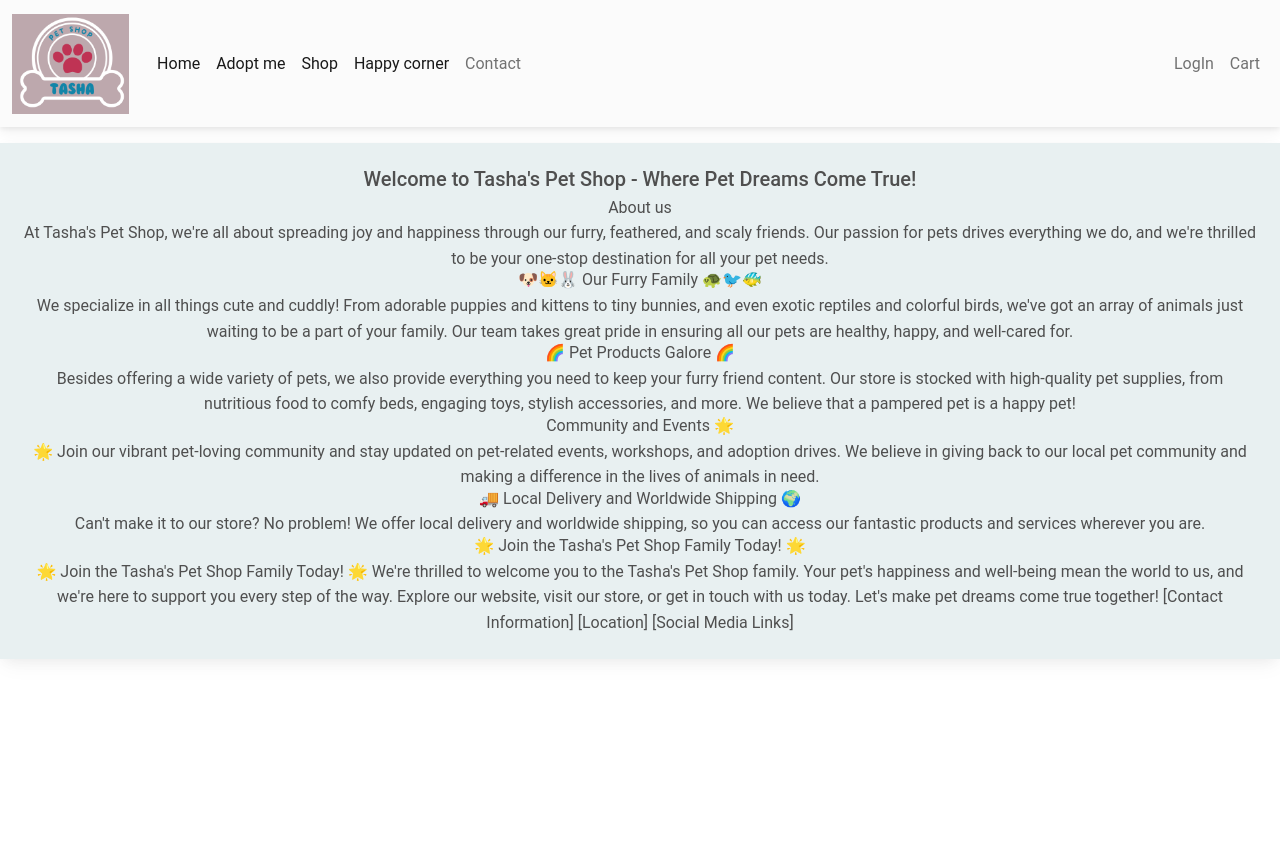
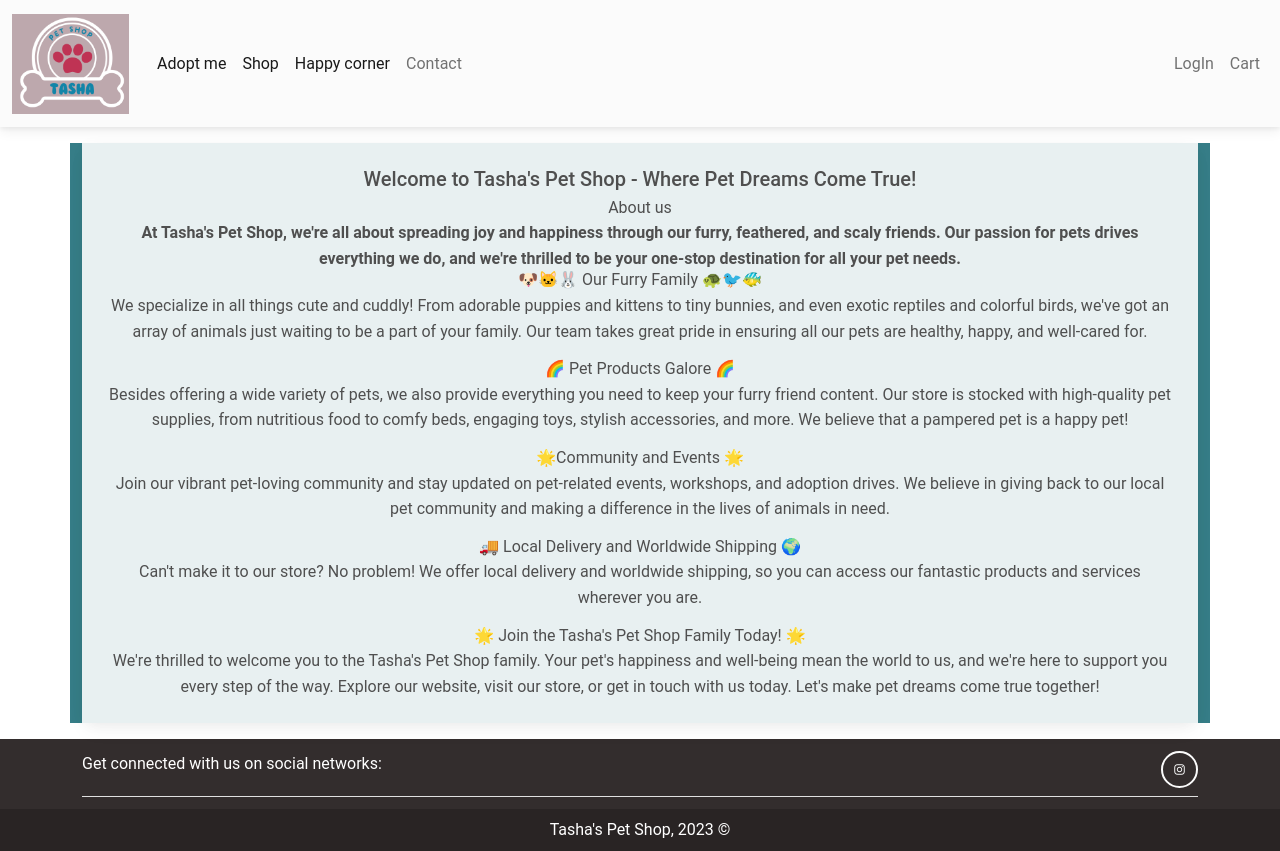
Before and after one commit to tamarazivkovic994/Pet-shop, a React (Create React App) app in the folder Front/: page / in a window 1280 px wide. Before the commit the page ends 800 px from the top, so only its background shows below. Built offline with nearby package versions, Linux system fonts and the light colour scheme.

Commit message:
map, footer some corrections

```diff
--- a/Front/package.json
+++ b/Front/package.json
@@ -14,6 +14,7 @@
     "@testing-library/user-event": "^13.5.0",
     "axios": "^1.4.0",
     "emailjs-com": "^3.2.0",
+    "google-map-react": "^2.2.1",
     "mdb-react-ui-kit": "^6.2.0",
     "react": "^18.2.0",
     "react-dom": "^18.2.0",
--- a/Front/src/App.js
+++ b/Front/src/App.js
@@ -8,6 +8,8 @@ import Register from "./pages/Register";
 import Header from "./components/Header";
 import Contact from "./pages/Contact";
 import Home from "./pages/Home";
+import AdoptMe from "./pages/AdoptMe";
+import Footer from "./components/Footer";
 
 function App() {
   const dispatch = useDispatch();
@@ -23,11 +25,14 @@ function App() {
         <Header />
         <Routes>
           <Route path="/" element={<Home />}></Route>
+          {/* <Route path="/home" element={<Home />}></Route> */}
+          <Route path="/adoptme" element={<AdoptMe />}></Route>
           <Route path="/login" element={<Login />}></Route>
           <Route path="/register" element={<Register />}></Route>
           <Route path="/contact" element={<Contact />}></Route>
           {/* <Route path="*" element={<NotFound></NotFound>}></Route> */}
         </Routes>
+        <Footer />
       </div>
     </BrowserRouter>
   );
--- a/Front/src/App.scss
+++ b/Front/src/App.scss
@@ -52,10 +52,25 @@ $lightBrown: #a49794;
   display: flex;
   flex-wrap: wrap;
   justify-content: center;
-
   background-color: $LightBackground;
 }
 
 .card-body {
   background-color: $LightBackground;
 }
+//home page scss
+
+.textContainer{
+  background-color: #367d87;
+}
+.cardText{
+  display: flex;
+  font-weight: bold;
+  text-align: center;
+  margin: 0 auto;
+}
+.carousel{
+  width: 100%;
+  height: 100%;
+  margin: 0 auto;
+}
--- /dev/null
+++ b/Front/src/components/Footer.js
@@ -0,0 +1,71 @@
+import React from "react";
+import {
+  MDBFooter,
+  MDBContainer,
+  MDBIcon,
+  MDBInput,
+  MDBCol,
+  MDBRow,
+  MDBBtn,
+} from "mdb-react-ui-kit";
+
+export default function App() {
+  return (
+    <MDBFooter className="text-center mt-3" color="white" bgColor="dark">
+      <MDBContainer className="p-1">
+        <section className="m-2 d-flex justify-content-center justify-content-lg-between pb-2 border-bottom">
+          <div className=" d-none d-lg-block">
+            <span>Get connected with us on social networks:</span>
+          </div>
+
+          <div>
+            <MDBBtn
+              outline
+              color="light"
+              floating
+              className="d-flex justify-content-center align-items-center"
+              href="https://www.instagram.com/all_about_doggos_/"
+              role="button"
+            >
+              <MDBIcon fab icon="instagram" />
+            </MDBBtn>
+          </div>
+        </section>
+
+        {/* <section className="">
+          <form action="">
+            <MDBRow className="d-flex justify-content-center">
+              <MDBCol size="auto">
+                <p className="pt-1">
+                  <strong>Sign up for our newsletter</strong>
+                </p>
+              </MDBCol>
+
+              <MDBCol md="5" start>
+                <MDBInput
+                  contrast
+                  type="email"
+                  label="Email address"
+                  className="mb-1"
+                />
+              </MDBCol>
+
+              <MDBCol size="auto">
+                <MDBBtn outline color="light" type="submit" className="mb-1">
+                  Subscribe
+                </MDBBtn>
+              </MDBCol>
+            </MDBRow>
+          </form>
+        </section> */}
+      </MDBContainer>
+
+      <div
+        className="text-center p-2"
+        style={{ backgroundColor: "rgba(0, 0, 0, 0.2)" }}
+      >
+       Tasha's Pet Shop, 2023  ©
+      </div>
+    </MDBFooter>
+  );
+}
--- a/Front/src/components/Header.js
+++ b/Front/src/components/Header.js
@@ -51,11 +51,11 @@ export default function Header() {
         </MDBNavbarToggler>
         <MDBCollapse navbar show={showNav}>
           <MDBNavbarNav>
-            <MDBNavbarItem>
+            {/* <MDBNavbarItem>
               <MDBNavbarLink active href="/home">
                 Home
               </MDBNavbarLink>
-            </MDBNavbarItem>
+            </MDBNavbarItem> */}
             <MDBNavbarItem>
               <MDBNavbarLink active href="/adoptme">
                 Adopt me
--- a/Front/src/index.js
+++ b/Front/src/index.js
@@ -5,6 +5,9 @@ import App from "./App";
 import store from "./redux/store";
 import "mdb-react-ui-kit/dist/css/mdb.min.css";
 import { GoogleOAuthProvider } from '@react-oauth/google';
+import "@fortawesome/fontawesome-free/css/all.min.css";
+// import "bootstrap-css-only/css/bootstrap.min.css";
+// import "mdbreact/dist/css/mdb.css";
 
 import { Provider } from "react-redux";
 
--- a/Front/src/pages/AdoptMe.js
+++ b/Front/src/pages/AdoptMe.js
@@ -1,41 +1,14 @@
 import React from "react";
-import {
-  MDBCarousel,
-  MDBCarouselItem,
-} from 'mdb-react-ui-kit';
 
-export default function App() {
+const AdoptMe = () => {
   return (
-    <MDBCarousel showIndicators showControls fade>
-      <MDBCarouselItem
-        className='w-100 d-block'
-        itemId={1}
-        src='https://mdbootstrap.com/img/Photos/Slides/img%20(15).jpg'
-        alt='...'
-      >
-        <h5>First slide label</h5>
-        <p>Nulla vitae elit libero, a pharetra augue mollis interdum.</p>
-      </MDBCarouselItem>
-
-      <MDBCarouselItem
-        className='w-100 d-block'
-        itemId={2}
-        src='https://mdbootstrap.com/img/Photos/Slides/img%20(22).jpg'
-        alt='...'
-      >
-        <h5>Second slide label</h5>
-        <p>Lorem ipsum dolor sit amet, consectetur adipiscing elit.</p>
-      </MDBCarouselItem>
-
-      <MDBCarouselItem
-        className='w-100 d-block'
-        itemId={3}
-        src='https://mdbootstrap.com/img/Photos/Slides/img%20(23).jpg'
-        alt='...'
-      >
-        <h5>Third slide label</h5>
-        <p>Praesent commodo cursus magna, vel scelerisque nisl consectetur.</p>
-      </MDBCarouselItem>
-    </MDBCarousel>
+    <div className="ratio ratio-21x9">
+      <iframe
+        src="https://www.youtube.com/watch?v=jc5XQSVeQ2c&ab_channel=SAVEAHOUND"
+        title="Adopt Don't Shop"
+        allowfullscreen
+      ></iframe>
+    </div>
   );
-}
+};
+export default AdoptMe;
--- a/Front/src/pages/Contact.js
+++ b/Front/src/pages/Contact.js
@@ -20,7 +20,6 @@ const Contact = () => {
 
   const handleChange = (e) => {
     const { name, value, type, checked } = e.target;
-
 
     if (type === "checkbox") {
       setFormData({
@@ -61,7 +60,6 @@ const Contact = () => {
         }
       );
   };
-
   return (
     <MDBContainer className="d-flex justify-content-center mt-3 container-contactForm">
       <MDBCard alignment="center" className="card-holder">
@@ -125,6 +123,18 @@ const Contact = () => {
           </MDBValidation>
         </MDBCardBody>
       </MDBCard>
+      <div className="map-container">
+        <iframe
+          src="https://www.google.com/maps/embed?pb=!1m18!1m12!1m3!1d11328.950345008454!2d20.44077426195146!3d44.77596147190829!2m3!1f0!2f0!3f0!3m2!1i1024!2i768!4f13.1!3m3!1m2!1s0x475a71674b4b7341%3A0x5235b66ed3ddc2f!2sPetshop%20Dedinje!5e0!3m2!1sen!2srs!4v1697295511046!5m2!1sen!2srs"
+          width="600"
+          height="450"
+          allowfullscreen=""
+          loading="lazy"
+          referrerpolicy="no-referrer-when-downgrade"
+        ></iframe>
+      </div>
+
+
     </MDBContainer>
   );
 };
--- a/Front/src/pages/Home.js
+++ b/Front/src/pages/Home.js
@@ -5,57 +5,68 @@ import {
   MDBCardTitle,
   MDBCardSubTitle,
   MDBCardText,
+  MDBContainer,
 } from "mdb-react-ui-kit";
 
 const Home = () => {
-
   return (
-    <MDBCard className="d-flex justify-content-center mt-3">
+    <MDBContainer className="d-flex justify-content-center mt-3 textContainer">
+      <MDBCard>
         <MDBCardBody>
           <MDBCardTitle>
             Welcome to Tasha's Pet Shop - Where Pet Dreams Come True!
           </MDBCardTitle>
-        <MDBCardSubTitle>About us</MDBCardSubTitle>
+          <MDBCardSubTitle className="cardSubTitle">About us</MDBCardSubTitle>
+          <MDBCardText className="d-flex justify-content-center align-items-center cardText">
+            At Tasha's Pet Shop, we're all about spreading joy and happiness
+            through our furry, feathered, and scaly friends. Our passion for
+            pets drives everything we do, and we're thrilled to be your one-stop
+            destination for all your pet needs.
+          </MDBCardText>
+          <MDBCardSubTitle>🐶🐱🐰 Our Furry Family 🐢🐦🐠 </MDBCardSubTitle>
           <MDBCardText>
-          At Tasha's Pet Shop, we're all about spreading joy and happiness
-          through our furry, feathered, and scaly friends. Our passion for pets
-          drives everything we do, and we're thrilled to be your one-stop
-          destination for all your pet needs.
-          <MDBCardSubTitle>🐶🐱🐰 Our Furry Family 🐢🐦🐠 </MDBCardSubTitle>
-          We specialize in all things cute and cuddly! From adorable puppies and
-          kittens to tiny bunnies, and even exotic reptiles and colorful birds,
-          we've got an array of animals just waiting to be a part of your
-          family. Our team takes great pride in ensuring all our pets are
+            We specialize in all things cute and cuddly! From adorable puppies
+            and kittens to tiny bunnies, and even exotic reptiles and colorful
+            birds, we've got an array of animals just waiting to be a part of
+            your family. Our team takes great pride in ensuring all our pets are
             healthy, happy, and well-cared for.
+          </MDBCardText>
           <MDBCardSubTitle>🌈 Pet Products Galore 🌈 </MDBCardSubTitle>
+          <MDBCardText>
             Besides offering a wide variety of pets, we also provide everything
-          you need to keep your furry friend content. Our store is stocked with
-          high-quality pet supplies, from nutritious food to comfy beds,
+            you need to keep your furry friend content. Our store is stocked
+            with high-quality pet supplies, from nutritious food to comfy beds,
             engaging toys, stylish accessories, and more. We believe that a
             pampered pet is a happy pet!
-          <MDBCardSubTitle> Community and Events 🌟 </MDBCardSubTitle>🌟 Join
-          our vibrant pet-loving community and stay updated on pet-related
-          events, workshops, and adoption drives. We believe in giving back to
-          our local pet community and making a difference in the lives of
-          animals in need.
+          </MDBCardText>
+          <MDBCardSubTitle> 🌟Community and Events 🌟 </MDBCardSubTitle>
+          <MDBCardText>
+            Join our vibrant pet-loving community and stay updated on
+            pet-related events, workshops, and adoption drives. We believe in
+            giving back to our local pet community and making a difference in
+            the lives of animals in need.
+          </MDBCardText>
           <MDBCardSubTitle>
             🚚 Local Delivery and Worldwide Shipping 🌍
           </MDBCardSubTitle>
+          <MDBCardText>
             Can't make it to our store? No problem! We offer local delivery and
             worldwide shipping, so you can access our fantastic products and
             services wherever you are.
+          </MDBCardText>
           <MDBCardSubTitle>
-            🌟 Join the Tasha's Pet Shop Family Today! 🌟{" "}
+            🌟 Join the Tasha's Pet Shop Family Today! 🌟
           </MDBCardSubTitle>
-          🌟 Join the Tasha's Pet Shop Family Today! 🌟 We're thrilled to
-          welcome you to the Tasha's Pet Shop family. Your pet's happiness and
-          well-being mean the world to us, and we're here to support you every
-          step of the way. Explore our website, visit our store, or get in touch
-          with us today. Let's make pet dreams come true together! [Contact
-          Information] [Location] [Social Media Links]
+          <MDBCardText>
+            We're thrilled to welcome you to the Tasha's Pet Shop family. Your
+            pet's happiness and well-being mean the world to us, and we're here
+            to support you every step of the way. Explore our website, visit our
+            store, or get in touch with us today. Let's make pet dreams come
+            true together!
           </MDBCardText>
         </MDBCardBody>
       </MDBCard>
+    </MDBContainer>
   );
 };
 export default Home;
```
Also changed, not shown: 1 other file (tests, documents, lock files or other folders). Lines whose indentation alone changed are shown as unchanged.
